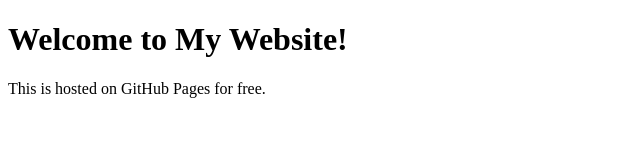
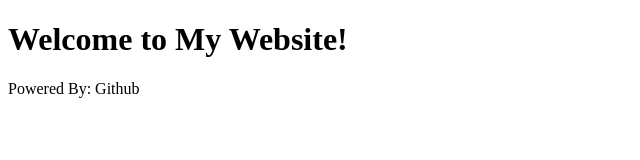
Before and after one commit to franzpo/franzpo.xyz, a plain HTML site: page index.html in a window 1280 px wide. Shown: the whole page, without its empty margins (0-640 px from the left). Drawn offline with Linux system fonts and the light colour scheme.

Commit message:
Update index.html

```diff
--- a/index.html
+++ b/index.html
@@ -5,6 +5,6 @@
 </head>
 <body>
     <h1>Welcome to My Website!</h1>
-    <p>This is hosted on GitHub Pages for free.</p>
+    <p>Powered By: Github</p>
 </body>
 </html>
```
